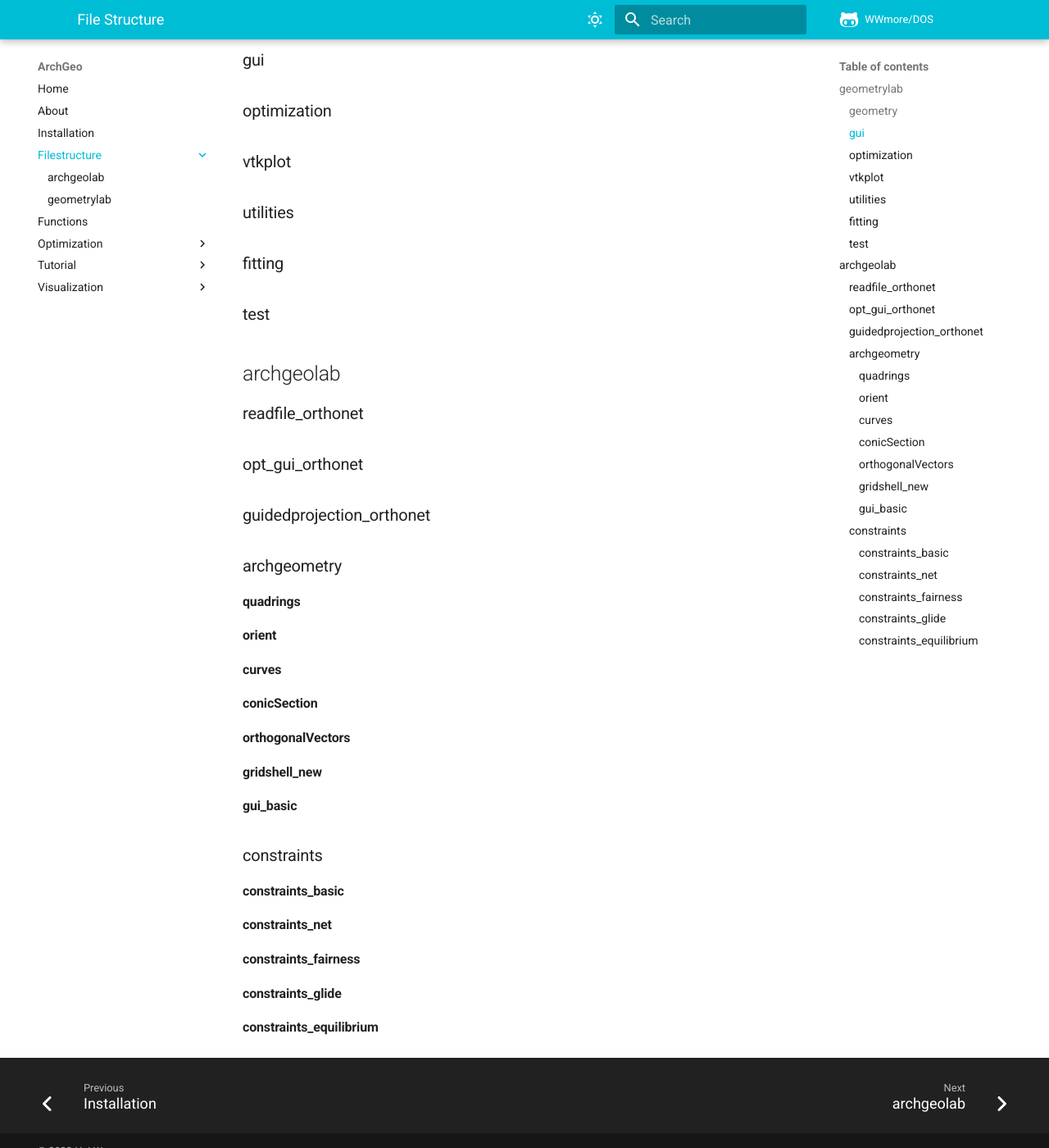
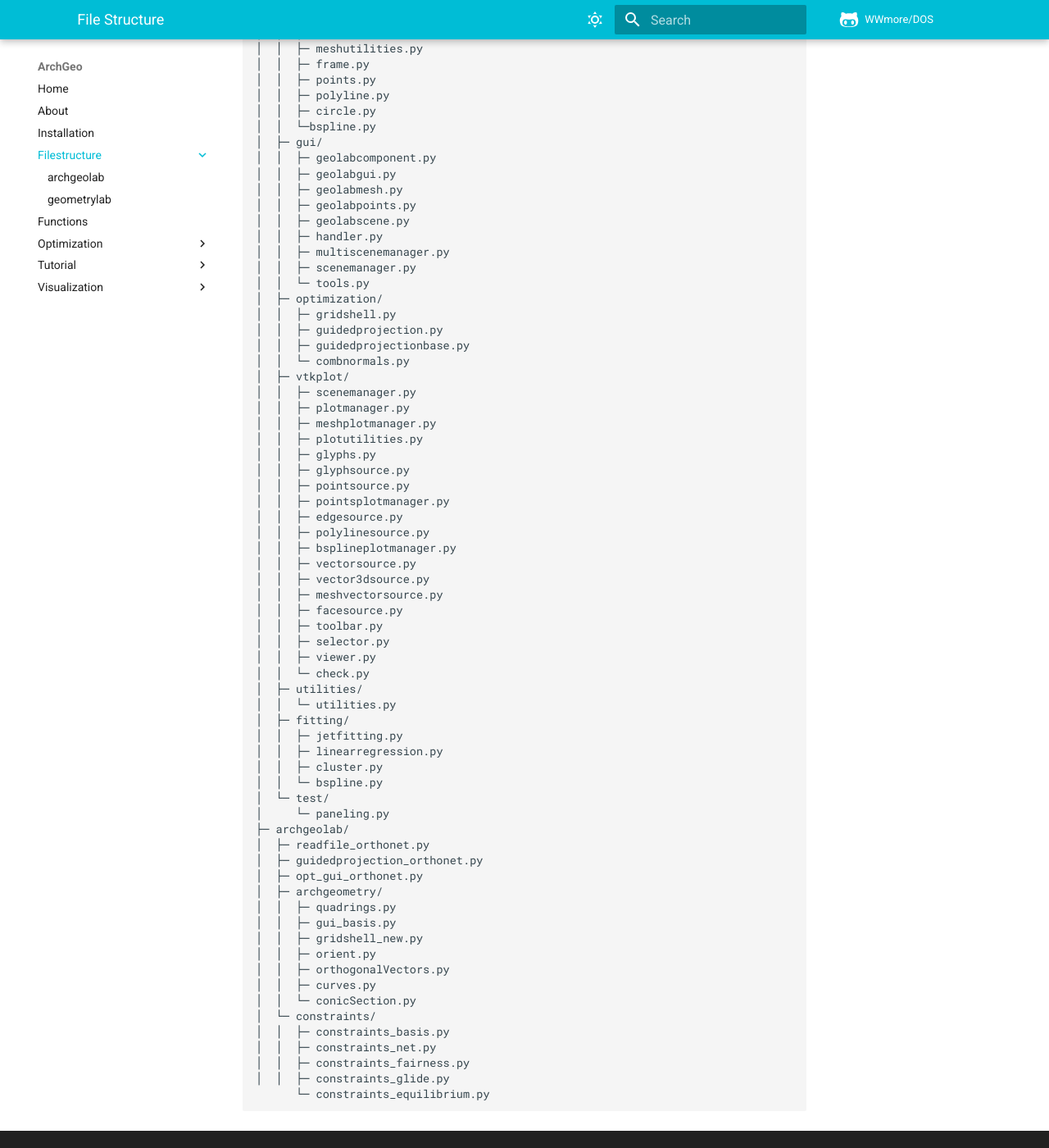
Before and after one commit to WWmore/mkdocs-archgeo, an MkDocs documentation site: the page built from docs/filestructure/index.md, in a window 1280 px wide and 1400 px high, scrolled down 275 px. Shown: the whole window at 82% size. Built offline with MkDocs 1.6.1 and Material for MkDocs 9.7.7, drawn with Linux system fonts in a browser that asks for light colours; comment, search, counter and statistics services are not loaded; some of the changed text lies outside the part shown.

Commit message:
file structure

````diff
--- a/docs/filestructure/index.md
+++ b/docs/filestructure/index.md
@@ -1,38 +1,90 @@
 # File Structure
 
-## geometrylab
 
-### geometry
+``` { .sh .no-copy }
+.
+├─ geometrylab/
+│  ├─ geometry/
+│  │  ├─ meshpy.py
+│  │  ├─ meshprimitives.py
+│  │  ├─ meshutilities.py
+│  │  ├─ frame.py
+│  │  ├─ points.py
+│  │  ├─ polyline.py
+│  │  ├─ circle.py
+│  │  └─bspline.py
+│  ├─ gui/
+│  │  ├─ geolabcomponent.py
+│  │  ├─ geolabgui.py
+│  │  ├─ geolabmesh.py
+│  │  ├─ geolabpoints.py
+│  │  ├─ geolabscene.py
+│  │  ├─ handler.py
+│  │  ├─ multiscenemanager.py
+│  │  ├─ scenemanager.py
+│  │  └─ tools.py
+│  ├─ optimization/
+│  │  ├─ gridshell.py
+│  │  ├─ guidedprojection.py
+│  │  ├─ guidedprojectionbase.py
+│  │  └─ combnormals.py
+│  ├─ vtkplot/
+│  │  ├─ scenemanager.py
+│  │  ├─ plotmanager.py
+│  │  ├─ meshplotmanager.py
+│  │  ├─ plotutilities.py
+│  │  ├─ glyphs.py
+│  │  ├─ glyphsource.py
+│  │  ├─ pointsource.py
+│  │  ├─ pointsplotmanager.py
+│  │  ├─ edgesource.py
+│  │  ├─ polylinesource.py
+│  │  ├─ bsplineplotmanager.py
+│  │  ├─ vectorsource.py
+│  │  ├─ vector3dsource.py
+│  │  ├─ meshvectorsource.py
+│  │  ├─ facesource.py
+│  │  ├─ toolbar.py
+│  │  ├─ selector.py
+│  │  ├─ viewer.py
+│  │  └─ check.py
+│  ├─ utilities/
+│  │  └─ utilities.py
+│  ├─ fitting/
+│  │  ├─ jetfitting.py
+│  │  ├─ linearregression.py
+│  │  ├─ cluster.py
+│  │  └─ bspline.py
+│  └─ test/
+│     └─ paneling.py
+├─ archgeolab/
+│  ├─ readfile_orthonet.py
+│  ├─ guidedprojection_orthonet.py
+│  ├─ opt_gui_orthonet.py
+│  ├─ archgeometry/
+│  │  ├─ quadrings.py
+│  │  ├─ gui_basis.py
+│  │  ├─ gridshell_new.py
+│  │  ├─ orient.py
+│  │  ├─ orthogonalVectors.py
+│  │  ├─ curves.py
+│  │  └─ conicSection.py
+│  └─ constraints/
+│  │  ├─ constraints_basis.py
+│  │  ├─ constraints_net.py
+│  │  ├─ constraints_fairness.py
+│  │  ├─ constraints_glide.py
+      └─ constraints_equilibrium.py
+```
 
-### gui
-
-
-### optimization
-
-
-### vtkplot
-
-### utilities
-
-### fitting
-
-### test
-
-
-
-
+<!-- ## geometrylab
 
 ## archgeolab
-
 ### readfile_orthonet
-
 ### opt_gui_orthonet
-
 ### guidedprojection_orthonet
 
-
 ### archgeometry
-
 #### quadrings
 #### orient
 #### curves
@@ -40,15 +92,9 @@
 #### orthogonalVectors
 #### gridshell_new
 #### gui_basic
-
 ### constraints
-
 #### constraints_basic
-
 #### constraints_net
-
 #### constraints_fairness
-
 #### constraints_glide
-
-#### constraints_equilibrium
+#### constraints_equilibrium -->
````
Also changed, not shown: docs/filestructure/archgeolab.md (+23 -0 lines), docs/filestructure/geometrylab.md (+59 -0 lines), docs/index.md (+3 -5 lines), docs/optimization/Anet.md (+25 -0 lines), docs/optimization/index.md (+4 -4 lines).
